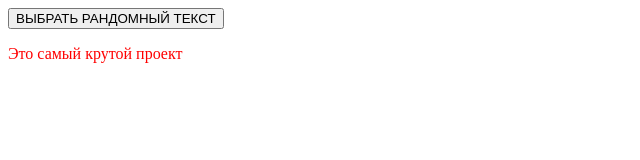
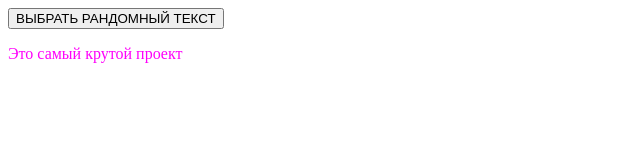
Before and after one commit to danaioffe/danaioffe.github.io, a plain HTML site: page index.html in a window 1280 px wide. Shown: the whole page, without its empty margins (0-640 px from the left). Drawn offline with nearby package versions, Linux system fonts and the light colour scheme.

Commit message:
p #FF00FB

```diff
--- a/index.html
+++ b/index.html
@@ -3,7 +3,7 @@
 <head>
 	<style>
 		p {
-			color: red;
+			color: #FF00FB;
 		}
 	</style>
 	<script src="https://code.jquery.com/jquery-3.6.0.slim.min.js" integrity="sha256-u7e5khyithlIdTpu22PHhENmPcRdFiHRjhAuHcs05RI=" crossorigin="anonymous"></script>
```
